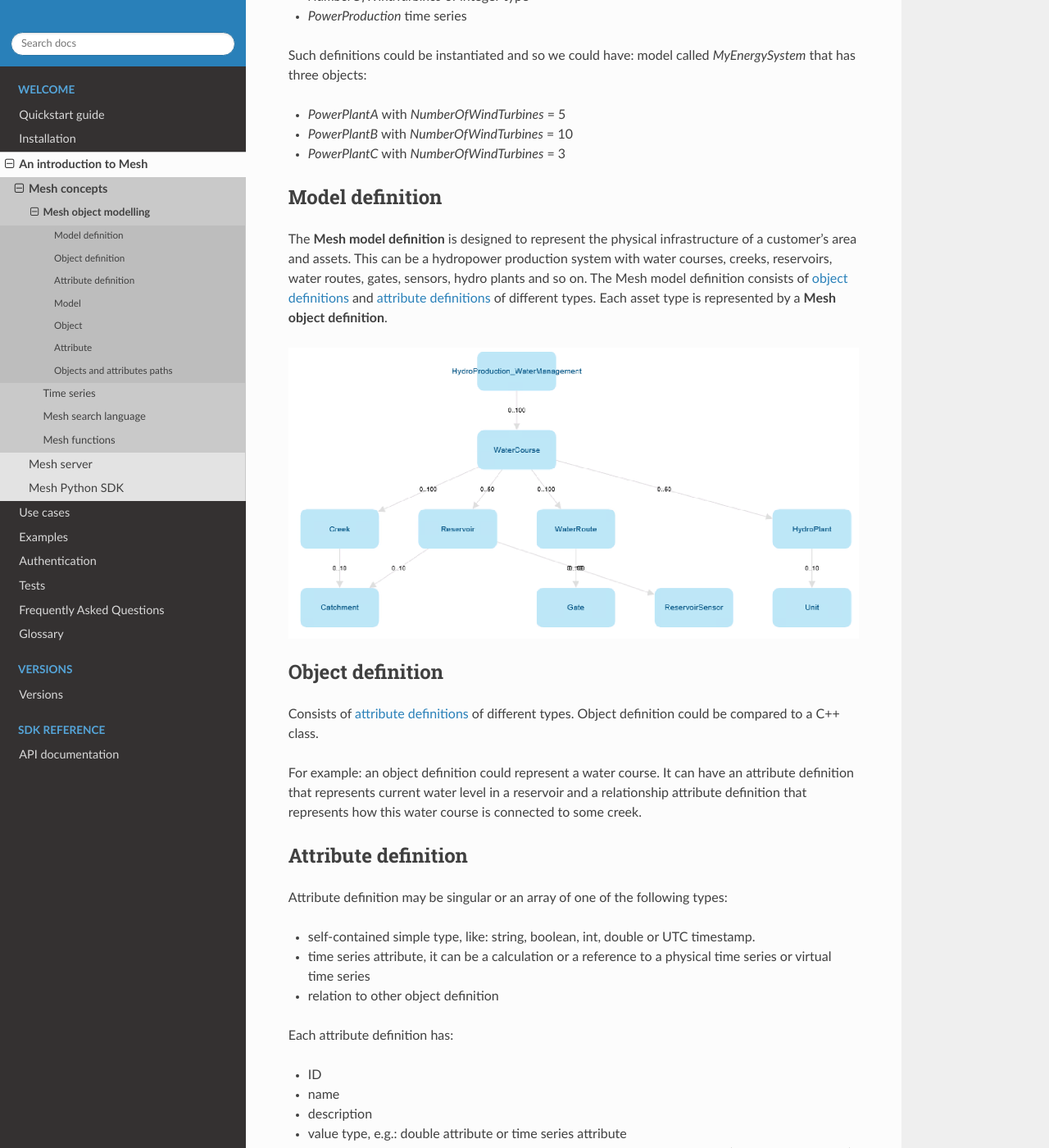
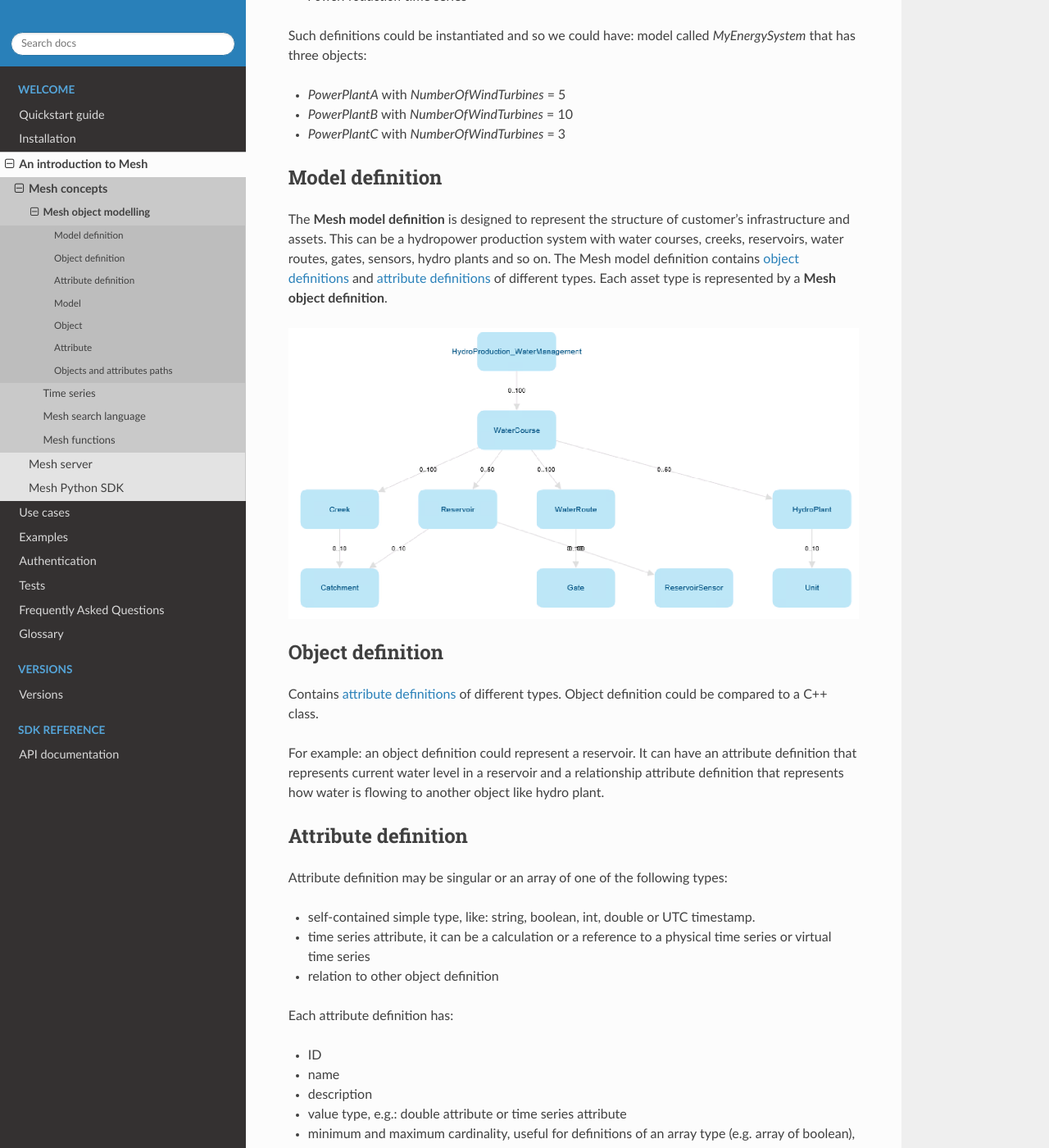
Before and after one commit to Volue-Public/energy-mesh-python, a Sphinx documentation site: the page built from docs/source/mesh_modelling.rst, in a window 1280 px wide and 1400 px high, scrolled down 536 px. Shown: the whole window at 82% size. Built offline with Sphinx 7.4.7 and the Read the Docs theme 2.0.0, drawn with Linux system fonts in a browser that asks for light colours; some of the changed text lies outside the part shown.

Commit message:
Review fixes

```diff
--- a/docs/source/mesh_modelling.rst
+++ b/docs/source/mesh_modelling.rst
@@ -9,10 +9,10 @@
 * objects and object definitions
 * attributes and attribute definitions
 
-From high-level view there are model definitions that consist of one or more
-object definitions. Each object definition consists of one or more attribute
-definitions. The definitions serve as *blueprints* and can be instantiated.
-Instances of the definitions are just called: models, objects and attributes.
+Model definition contains one or more object definitions. Each object
+definition contains one or more attribute definitions. The definitions
+serve as *blueprints* and can be instantiated. Instances of the definitions are
+just called: models, objects and attributes.
 
 For example we could have a model definition called *EnergySystem* that has
 object definition called *PowerPlant* that has two attribute definitions:
@@ -33,10 +33,10 @@
 Model definition
 *****************
 
-The **Mesh model definition** is designed to represent the physical
-infrastructure of a customer's area and assets. This can be a hydropower
-production system with water courses, creeks, reservoirs, water routes,
-gates, sensors, hydro plants and so on. The Mesh model definition consists of
+The **Mesh model definition** is designed to represent the structure of
+customer's infrastructure and assets. This can be a hydropower production
+system with water courses, creeks, reservoirs, water routes, gates, sensors,
+hydro plants and so on. The Mesh model definition contains
 :ref:`object definitions<mesh_object_definition>` and
 :ref:`attribute definitions <mesh_attribute_definition>` of different types.
 Each asset type is represented by a **Mesh object definition**.
@@ -50,13 +50,13 @@
 Object definition
 *******************
 
-Consists of :ref:`attribute definitions <mesh_attribute_definition>` of
+Contains :ref:`attribute definitions <mesh_attribute_definition>` of
 different types. Object definition could be compared to a C++ class.
 
-For example: an object definition could represent a water course. It can have
+For example: an object definition could represent a reservoir. It can have
 an attribute definition that represents current water level in a reservoir and
-a relationship attribute definition that represents how this water course is
-connected to some creek.
+a relationship attribute definition that represents how water is flowing to
+another object like hydro plant.
 
 
 .. _mesh_attribute_definition:
@@ -106,12 +106,15 @@
 In the diagram above object names are written in blue, object value types are
 written in black and there are no attribute shown.
 
+It is possible to create links (via relationship attributes) between objects in
+this tree.
+
 .. _mesh_object:
 
 Object
 **********
 
-Mesh object consists of :ref:`attributes <mesh_attribute>`. Object is an
+Mesh object contains :ref:`attributes <mesh_attribute>`. Object is an
 instance of an :ref:`object definition <mesh_object_definition>`.
 
 Objects are identified by IDs or paths, refer to
@@ -125,7 +128,7 @@
 **********
 
 Attribute is an instance of
-:ref:`attribute definition <mesh_attribute_definition>`. Attribute consists of
+:ref:`attribute definition <mesh_attribute_definition>`. Attribute contains
 a **definition** (inherited from **attribute definition**) and possibly
 a **value** of some type.
 
@@ -218,7 +221,7 @@
 ****************************
 
 Objects and attributes are identified by IDs or paths. Path is a string
-uniquely identifying an object in the model and consists of all ancestors of
+uniquely identifying an object in the model and contains all ancestors of
 a given object and optionally their relationship attributes.
 
 For example the path for the *Innerdalsvannet* reservoir from example diagram
--- a/docs/source/mesh_search.rst
+++ b/docs/source/mesh_search.rst
@@ -12,12 +12,12 @@
 Query syntax
 ~~~~~~~~~~~~~~
 
-A search consists of a traversal, optionally followed by an :ref:`attribute <mesh_attribute>` access (".AttributeName"). A search takes an object (the start point) as input and produces a set of objects or attributes as output (the result). If the attribute access is specified, the result objects are all attributes (attribute search), otherwise they are all objects (object search). The start point is used to form a set and input into the traversal. The attribute access is applied to the output of the traversal. Some of the traversals are parametrized on criteria (f.ex. [Criteria] or \*[Criteria]).
+A search consists of a traversal, optionally followed by an :ref:`attribute <mesh_attribute>` access (".AttributeName"). A search takes an object (the start point) as input and produces a set of objects or attributes as output (the result). If the attribute access is specified, the result objects are all attributes (attribute search), otherwise they are all objects (object search).
 
 Traversal
 ***********
 
-A traversal describes a set of relative paths in the mesh object structure. It takes a set of objects as input (the start points) and produces a set of objects as output (the result) by following the paths from each start point and collecting endpoints. For example, the traversal ‘..’ will output the parent, if it exists, for each input object. Traversals can be combined with operators to form new traversals.
+A traversal describes a set of relative paths in the mesh object structure. It takes a set of objects as input (the start points) and produces a set of objects as output (the result) by following the paths from each start point and collecting endpoints. The start point is used to form a set and input into the traversal. The attribute access is applied to the output of the traversal. Some of the traversals are parametrized on criteria (f.ex. [Criteria] or \*[Criteria]). For example, the traversal ‘..’ will output the parent, if it exists, for each input object. Traversals can be combined with operators to form new traversals.
 
 .. image:: images/search1.png
    :width: 800
```
Also changed, not shown: other parts of docs/source/mesh_modelling.rst (+3 -1 lines), docs/source/timeseries.rst (+4 -4 lines), 1 other file.
